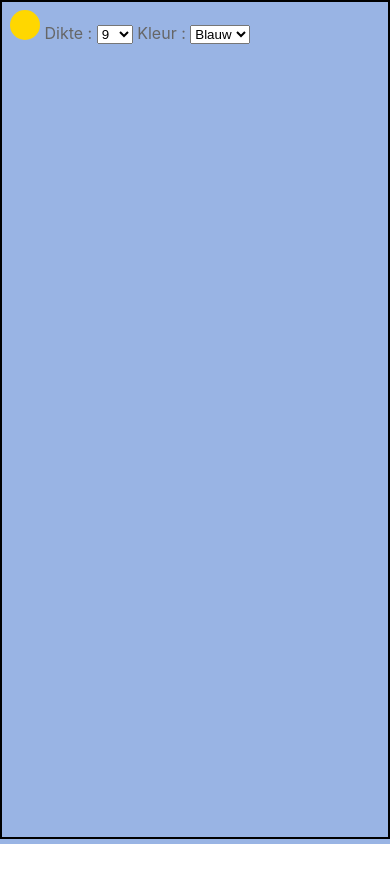
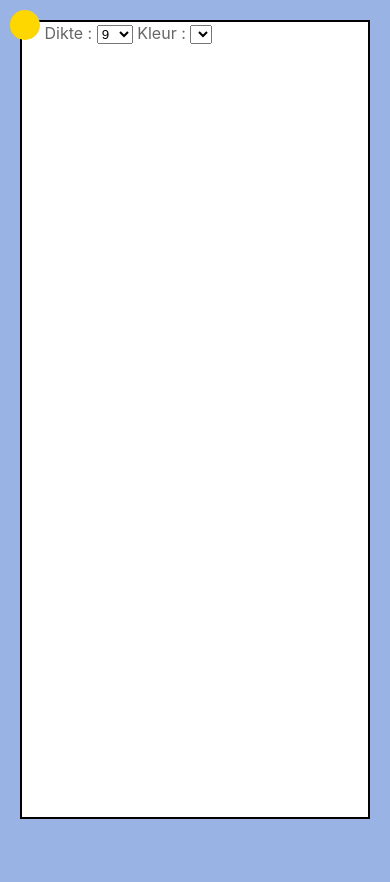
Before and after one commit to jurruh/drawwwr, a website: page public/game.html in a window 390 px wide. Drawn offline with Linux system fonts and the light colour scheme; files whose address does not match are found by name.

Commit message:
mobile fix for drawing

```diff
--- a/public/assets/css/style.css
+++ b/public/assets/css/style.css
@@ -53,8 +53,7 @@ li{
 
 .game {
   padding: 20px;
-  width: 100vw;
-  height: 100vh;
+  overflow: hidden;
   position: relative;
 }
 
@@ -72,7 +71,6 @@ li{
   border: 0;
 }
 
-
 @-webkit-keyframes background {
   0% { background-color: #f99; }
   33% { background-color: #9f9; }
--- a/public/assets/js/script.js
+++ b/public/assets/js/script.js
@@ -5,10 +5,11 @@ var ctx;
 
 function InitThis() {
     ctx = document.getElementById('myCanvas').getContext("2d");
+    document.body.addEventListener('touchstart', function(e){ e.preventDefault(); });
 
     function resizeCanvas() {
-        ctx.canvas.width = window.innerWidth;
-        ctx.canvas.height = window.innerHeight;
+        ctx.canvas.width = window.innerWidth - 40;
+        ctx.canvas.height = window.innerHeight - 40;
 
         /**
          * Your drawings need to be inside this function otherwise they will be reset when
@@ -19,21 +20,36 @@ function InitThis() {
     resizeCanvas();
     window.addEventListener('resize', resizeCanvas, false);
 
-    $('#myCanvas').mousedown(function (e) {
+    $('#myCanvas').on('mousedown touchstart',(function (e) {
         mousePressed = true;
-        Draw(e.pageX - $(this).offset().left, e.pageY - $(this).offset().top, false);
-    });
+        var pos_x, pos_y, touch;
+        touch = void 0;
+        if (e.originalEvent.touches) {
+        touch = e.originalEvent.touches[0];
+        }
+        pos_x = e.pageX || touch.pageX;
+        pos_y = e.pageY || touch.pageY;
+        Draw(pos_x - $(this).offset().left, pos_y - $(this).offset().top, false);
+    }));
 
-    $('#myCanvas').mousemove(function (e) {
+    $('#myCanvas').on('mousemove touchmove',(function (e) {
         if (mousePressed) {
-            Draw(e.pageX - $(this).offset().left, e.pageY - $(this).offset().top, true);
+            var pos_x, pos_y, touch;
+            touch = void 0;
+            if (e.originalEvent.touches) {
+            touch = e.originalEvent.touches[0];
+            }
+            pos_x = e.pageX || touch.pageX;
+            pos_y = e.pageY || touch.pageY;
+            Draw(pos_x - $(this).offset().left, pos_y - $(this).offset().top, true);
         }
-    });
+    }));
 
-    $('#myCanvas').mouseup(function (e) {
+    $('#myCanvas').on('mouseup touchend',(function (e) {
         mousePressed = false;
-    });
-	    $('#myCanvas').mouseleave(function (e) {
+    }));
+
+    $('#myCanvas').mouseleave(function (e) {
         mousePressed = false;
     });
 }
--- a/public/game.html
+++ b/public/game.html
@@ -11,11 +11,11 @@
     <script src="assets/js/uikit.min.js"></script>
     <script src="assets/js/uikit-icons.min.js"></script>
 </head>
-<body onload="InitThis();">
+<body onload="InitThis();" class="game">
     <script src="assets/js/jquery-3.3.1.min.js" type="text/javascript"></script>
     <script type="text/javascript" src="assets/js/script.js"></script>
     <div align="center uk-width-12">
-        <canvas id="myCanvas" width="100%" height="100%" style="border:2px solid black"></canvas>
+        <canvas id="myCanvas" width="100%" height="100%" style="background:white;border:2px solid black"></canvas>
         <br /><br />
         <div class="elements">
         <button class="clear-button" onclick="javascript:clearArea();return false;"></button>
@@ -28,13 +28,13 @@
             <option value="11">11</option>
         </select>
         Kleur : <select id="selColor">
-            <option value="black" style="background-color:black; color:white;">Zwart</option>
-            <option value="blue" style="background-color:blue; color:white;" selected="selected">Blauw</option>
-            <option value="red" style="background-color:red; color:white;">Rood</option>
-            <option value="green" style="background-color:green; color:black;">Groen</option>
-            <option value="yellow" style="background-color:yellow; color:black;">Geel</option>
-            <option value="gray"style="background-color:gray; color:black;">Grijs</option>
-            <option value="white">Gum</option>
+            <option value="black" style="background-color:black; color:white;"></option>
+            <option value="blue" style="background-color:blue; color:white;" selected="selected"></option>
+            <option value="red" style="background-color:red; color:white;"></option>
+            <option value="green" style="background-color:green; color:black;"></option>
+            <option value="yellow" style="background-color:yellow; color:black;"></option>
+            <option value="gray"style="background-color:gray; color:black;"></option>
+            <option value="white"></option>
         </select>
         </div>
     </div>
```
